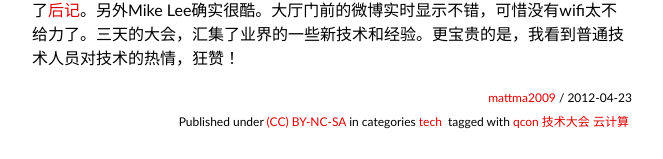
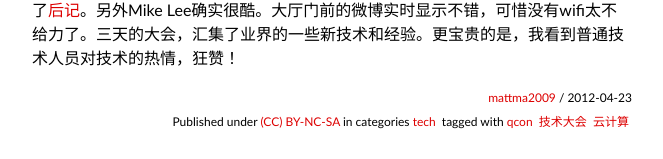
Before and after one commit to mattma2009/tour, a Jekyll site: the page built from _posts/2012-04-23-qcon2012-beijing.md, in a window 1280 px wide. Shown: the part 1345-1504 px from the top of the page, without its empty margins (308-971 px from the left). Built offline with Jekyll 4.4.1, drawn with Linux system fonts in a browser that asks for light colours; some web fonts are replaced; Markdown is read by kramdown in place of the engine named in the settings; comment, search, counter and statistics services are not loaded.

Commit message:
SS
Signed-off-by: Ma Matt <mazhengxiu@gmail.com>

```diff
--- a/_posts/2012-04-23-qcon2012-beijing.md
+++ b/_posts/2012-04-23-qcon2012-beijing.md
@@ -2,7 +2,7 @@
 layout: post
 title: QCon Beijing 2012 小结
 categories: [tech]
-tags: [qcon 技术大会 云计算]
+tags: [qcon,技术大会,云计算]
 ---
 
 上周在各种忙中抽出时间去参加了QCon2012，见到不少牛人，确实也收获很多。由于各种原因，好长时间没有参加这样的会了，技术人员确实要在低头干事和抬头看路间平衡，及时更新自己的知识库。
```
